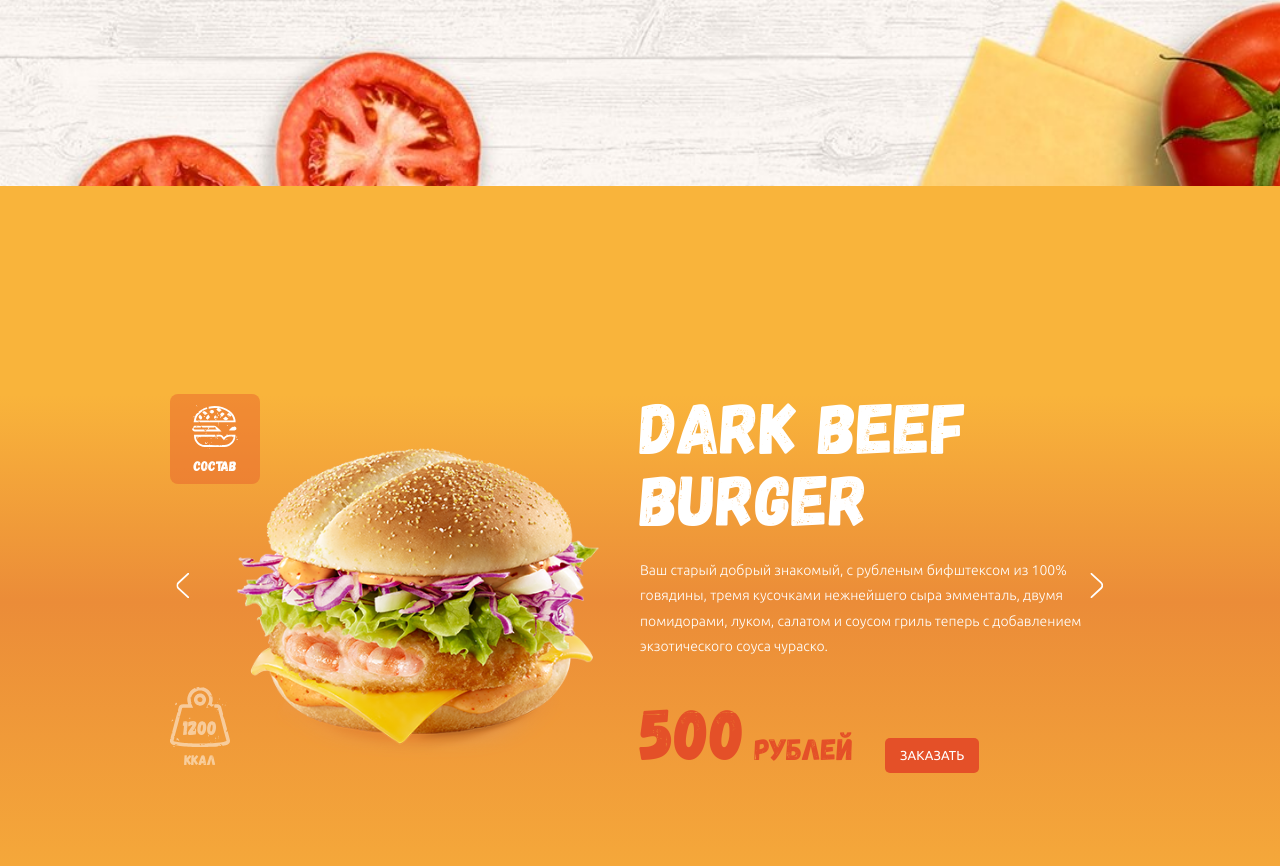
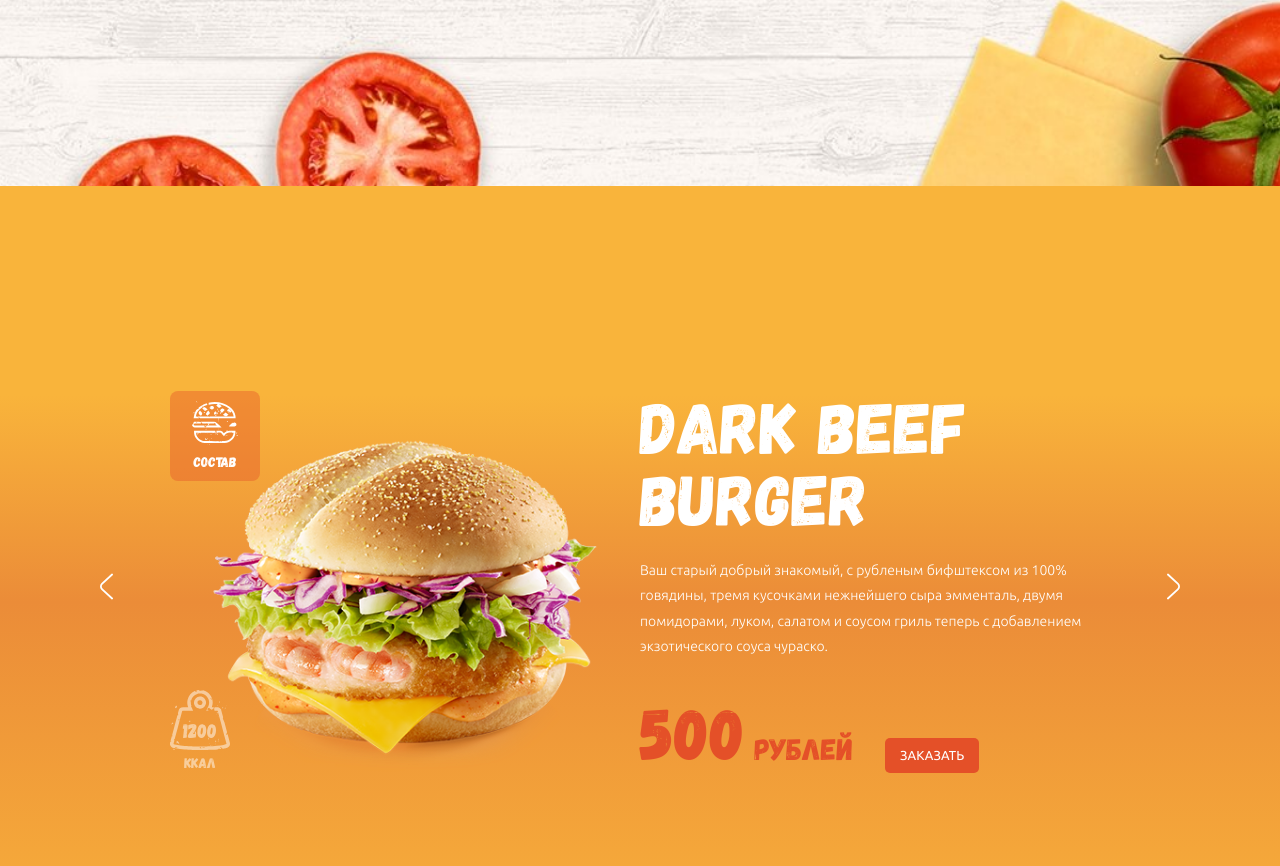
Before and after one commit to matveyeff/burgers_remake, a website with bundled scripts: page src/index.html in a window 1280 px wide. Shown: the part 1414-2280 px from the top of the page. Built offline with nearby package versions, Linux system fonts and the light colour scheme; files whose address does not match are found by name.

Commit message:
slider fixes

```diff
--- a/src/index.html
+++ b/src/index.html
@@ -110,13 +110,13 @@
 			</section>
 
 			<section class="section burgers">
-				<div class="container">
 				<div class="slider">
 					<a href="#" class="slider__switch slider__switch_left">
 						<svg>
 							<use xlink:href="./img/sprite.svg#arrow"></use>
 						</svg>
 					</a>
+					<div class="container slider__container">
 						<div class="slider__wrapper">
 							<ul class="slider__list">
 								<li class="slider__item">
@@ -153,12 +153,12 @@
 								</li>
 							</ul>
 						</div>
+					</div>
 					<a href="#" class="slider__switch slider__switch_right">
 						<svg>
 							<use xlink:href="./img/sprite.svg#arrow"></use>
 						</svg>
 					</a>
-					</div>
 				</div>
 			</section>
 			<!-- /.section burgers -->
--- a/src/sass/blocks/_slider.scss
+++ b/src/sass/blocks/_slider.scss
@@ -1,9 +1,13 @@
 .slider {
 	position: relative;
 	display: flex;
-	justify-content: space-between;
+	justify-content: center;
 	align-items: center;
 	width: 100%;
+	height: 100%;
+	&__container {
+		margin: 0 50px;
+	}
 	&__wrapper {
 		width: 100%;
 	}
@@ -23,6 +27,7 @@
 		align-items: center;
 	}
 	&__pic {
+		position: relative;
 		flex-basis: 50%;
 	}
 	&__content {
```
Also changed, not shown: build/css/main.min.css, build/index.html, 1 other file. Lines whose indentation alone changed are shown as unchanged.
